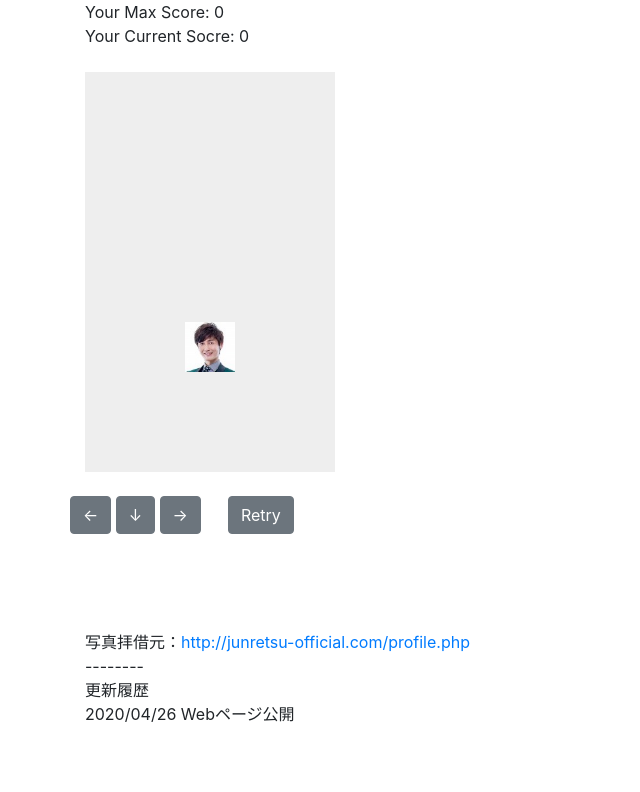
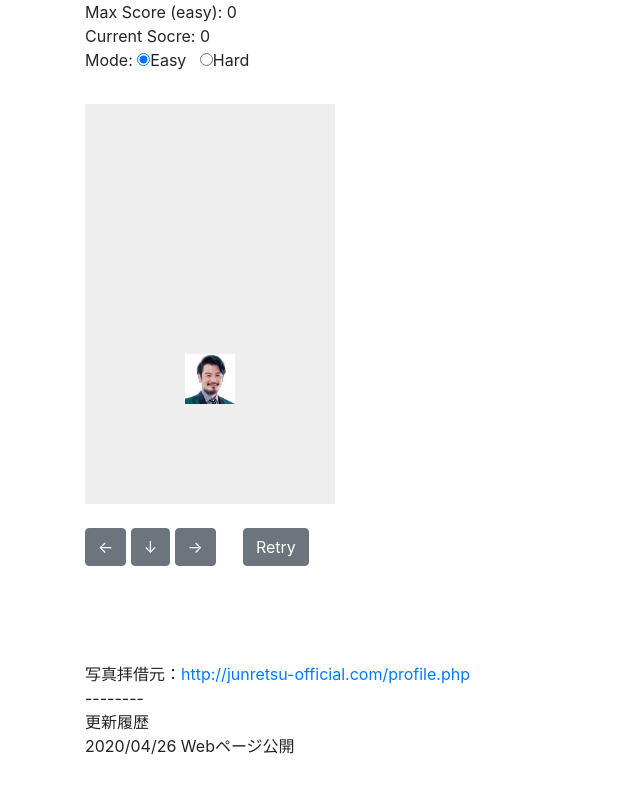
Before and after one commit to JiroShimaya/JunretsuPuyopuyo, a plain HTML site: page index.html in a window 1280 px wide. Shown: the whole page, without its empty margins (0-640 px from the left). Drawn offline with nearby package versions, Linux system fonts and the light colour scheme.

Commit message:
modeの自動保存機能

```diff
--- a/index.html
+++ b/index.html
@@ -37,6 +37,20 @@
 	</div>
 </body>
 <script>
+//JSON判定関数
+const isJSON = (arg) => {
+    arg = (typeof arg === "function") ? arg() : arg;
+    if (typeof arg  !== "string") {
+        return false;
+    }
+    try {
+    arg = (!JSON) ? eval("(" + arg + ")") : JSON.parse(arg);
+        return true;
+    } catch (e) {
+        return false;
+    }
+};
+
 const shuffle = ([...array]) => {
 	for (let i = array.length - 1; i >= 0; i--) {
 		const j = Math.floor(Math.random() * (i + 1));
@@ -55,52 +69,181 @@ const isSmartPhone = () => {
 	  }
 	}
 //ダブルタップ無効
-/*
 let lastTouch = 0;
-document.addEventListener('touchend', event => {
+$(document).on('touchend','button',event => {
 	  const now = window.performance.now();
 	  if (now - lastTouch <= 500) {
 	    event.preventDefault();
+	    $(event.target).click();
 	  }
 	  lastTouch = now;
-}, true);
-*/
+});
 </script>
 <script>
 const ScoreArea = (()=>{
+	const StorageManager = (() => {
+		const storage_key = 'junretsu-puyopuyo-setting';
+		const getAll = ()=>{
+			const stored_str = localStorage.getItem(storage_key);
+			if(isJSON(stored_str))return JSON.parse(stored_str);
+			else return {}
+		}
+		const setAll = stored_obj => {
+			localStorage.setItem(storage_key, JSON.stringify(stored_obj));
+		}
+		const get = key => {
+			const obj = getAll();
+			if(key in obj)return obj[key];
+			else return null;
+		}
+		const set = (key,val) => {
+			const obj = getAll();
+			obj[key]=val;
+			setAll(obj);
+		}
+
+    	return {
+    		get: get,
+    		set: set
+    	}
+	})();
+
 	let current_score = 0;
 	let max_score = 0;
 	const area = $('.score');
+	const MaxArea = (()=>{
+
 		const max_area = $('<div></div>');
+		let score = 0;
+		let mode = 'easy';
 		max_area.appendTo(area);
-	max_area.append('<span>Your Max Score: </span>');
-	const max_num_area = $('<span>0</span>');
-	max_area.append(max_num_area);
+		const label = $('<span>Max Score: </span>');
+		label.appendTo(max_area);
+		const num_area = $('<span>0</span>');
+		max_area.append(num_area);
 
-	const current_area = $('<div></div>');
-	current_area.appendTo(area);
-	current_area.append('<span>Your Current Socre: </span>');
-	const current_num_area = $('<span>0</span>');
-	current_area.append(current_num_area);
+		const update = () => {
+			let current_val = CurrentArea.getScore();
+			if(current_val > score)setNum(current_val);
+		}
+		const storage_manager = (()=>{
+			const easy_key = 'easy_max';
+			const hard_key = 'hard_max';
 
-	const setMax = num => {
-		max_score = num;
-		max_num_area.html(max_score);
+			const getKey = () => {
+				if(mode == 'easy')return easy_key;
+				else if (mode == 'hard')return hard_key;
+				else return easy_key;
 			}
-	const setCurrent = num => {
-		current_score = num;
-		current_num_area.html(current_score);
+			const set = val => {
+				let key = getKey();
+				StorageManager.set(key,val);
 			}
-	const up = (num = 1) => {
-		setCurrent(current_score+num);
-	}
-	const updateMax = () => {
-		if(current_score > max_score)setMax(current_score);
+			const get = () => {
+				let key = getKey();
+				const prev = StorageManager.get(key);
+				if(prev === null)return 0;
+				else return prev;
 			}
 			return {
+				get:get,
+				set:set
+			}
+		})();
+		const setMode = _mode => {
+			mode = _mode;
+			label.html('Max Score ('+_mode+'): ');
+			const prev = storage_manager.get();
+			setNum(prev);
+		}
+		const setNum = num => {
+			score = num;
+			storage_manager.set(score);
+			num_area.html(score);
+		}
+		return {
+			update:update,
+			setMode: setMode
+		}
+
+	})();
+
+	const CurrentArea = (()=>{
+		const current_area = $('<div></div>');
+		let score = 0;
+		current_area.appendTo(area);
+		const label = $('<span>Current Socre: </span>');
+		current_area.append(label);
+		const num_area = $('<span>0</span>');
+		current_area.append(num_area);
+
+		const setNum = num => {
+			score = num;
+			num_area.html(score);
+		}
+		const up = (num = 1) => setNum(score+num);
+		const clear = () => setNum(0);
+		return {
 			up:up,
-		updateMax: updateMax,
-		reset: ()=>setCurrent(0)
+			clear:clear,
+			getScore: ()=>score
+		}
+
+	})();
+
+	const ModeArea = (()=>{
+		const mode_area = $('<div></div>');
+		mode_area.appendTo(area);
+		mode_area.append('<span>Mode: </span>');
+		const radioEasy = $('<input type="radio" name="mode" value="easy" checked>');
+		const radioHard = $('<input type="radio" name="mode" value="hard">Hard');
+
+		radioEasy.click(()=>{
+			const val = radioEasy.val();
+			storage_manager.set(val);
+			MaxArea.setMode(val);
+			MainArea.start();
+		});
+		radioHard.click(()=>{
+			const val = radioHard.val();
+			storage_manager.set(val);
+			MaxArea.setMode(val);
+			MainArea.start();
+		});
+		mode_area.append(radioEasy);
+		mode_area.append('<label>Easy&nbsp;&nbsp;&nbsp;</label>');
+		mode_area.append(radioHard);
+		mode_area.append('<label>Hard&nbsp;&nbsp;&nbsp;</label>');
+
+		const getMode = () => $('input[name="mode"]:checked').val();
+
+		const storage_manager = (()=>{
+			const key = 'mode';
+			const get = () => StorageManager.get(key);
+			const set = val => StorageManager.set(key,val);
+			return {
+				set:set,
+				get:get
+			}
+		})();
+
+		const prev_mode = storage_manager.get();
+		if(prev_mode == radioEasy.val())radioEasy.prop('checked',true);
+		else if(prev_mode == radioHard.val())radioHard.prop('checked',true);
+		$(document).ready(()=>{
+			$('input[name="mode"]:checked').click();
+		});
+
+		return {
+			getMode: getMode,
+		}
+	})();
+
+	return {
+		up:CurrentArea.up,
+		updateMax: MaxArea.update,
+		reset: CurrentArea.clear,
+		getMode: ModeArea.getMode
 	}
 })();
 
@@ -199,6 +342,10 @@ const MainArea = (()=>{
 					for(let k=0;k<j;k++){
 						move_matrix[i][k]+=1;
 					}
+				}else if(c[j].getId() == 10000){
+					for(let k=0;k<j;k++){
+						move_matrix[i][k]=0;
+					}
 				}
 			}
 		}
@@ -210,14 +357,45 @@ const MainArea = (()=>{
 			const c=BLOCK_MATRIX[i];
 			for(let j=c.length-2;j>=0;j--){
 				if(c[j] === null)continue;
-				for(let k=0;k<move_matrix[i][j];k++){
-					c[j].moveDown();
+				if(c[j].getId() === 10000)continue;
+				c[j].moveDown(move_matrix[i][j]);
 				isMoved = true;
-				}
 			}
 		}
 		if(isMoved)judge();
 		else getBlock();
+	}
+	const setHardBlock = (l,t) => {
+		const block = $('<div></div>');
+		block.css('position','absolute');
+		block.css('background-color','#999');
+		block.width(String(BLOCK_WIDTH)+'px');
+		block.height(String(BLOCK_WIDTH)+'px');
+		block.appendTo(area)
+
+		const member_id = 10000;
+
+		const set = () => {
+			if(l<0 || t<0)return false;
+			if(l>=COLUMN || t>=ROW)return false;
+			if(BLOCK_MATRIX[l][t] !== null){
+				return false;
+			}
+			block.css('left',l*BLOCK_WIDTH);
+			block.css('top',t*BLOCK_WIDTH);
+			//console.log(MATRIX);
+			BLOCK_MATRIX[l][t] = utils;
+			return true;
+		}
+		const clear = () => {
+			block.remove();
+			BLOCK_MATRIX[l][t] = null;
+		}
+		const utils = {
+				clear: clear,
+				getId: ()=>member_id
+		}
+		set();
 	}
 
 	const getBlock = () => {
@@ -267,7 +445,7 @@ const MainArea = (()=>{
 				clearInterval(interval);
 		}
 
-		const moveDown = () => set(left,top+1);
+		const moveDown = (range=1) => set(left,top+range);
 		const fall = () => {
 			if(moveDown()==false){
 				$('body').off('keydown');
@@ -292,7 +470,8 @@ const MainArea = (()=>{
 		}
 
 		block_count+=1;
-		let pace = Math.max(1000*Math.pow(0.9,Math.floor(block_count/10)),0.2);
+		let pace = Math.max(1000*Math.pow(0.9,Math.floor(block_count/10)),200);
+		//let pace = Math.max(500,200);
 		const interval = setInterval(()=>{
 			fall();
 		},pace);
@@ -329,6 +508,12 @@ const MainArea = (()=>{
 			}
 		}
 		block_count = 0;
+		if(ScoreArea.getMode()=='hard'){
+			setHardBlock(1,3);
+			setHardBlock(3,3);
+			setHardBlock(3,6);
+			setHardBlock(1,6);
+		}
 		getBlock();
 	}
 	return {
@@ -345,19 +530,9 @@ const OperationArea = (()=>{
 	const getBaseButton = text => {
 		const btn = $('<button class="btn btn-secondary"></button>');
 		btn.html(text);
-		let lastTouch = 0;
-		btn.on('touched', event => {
-		  const now = window.performance.now();
-		  if (now - lastTouch <= 500) {
-		    event.preventDefault();
-		    btn.click();
-		  }
-		  lastTouch = now;
-		}, true);
 		return btn;
 	}
 	const area = $('.operation');
-	area.addClass('row');
 	const btnLeft = getBaseButton("←");
 	const btnRight = getBaseButton("→");
 	const btnDown = getBaseButton("↓");
```
Lines whose indentation alone changed are shown as unchanged.
